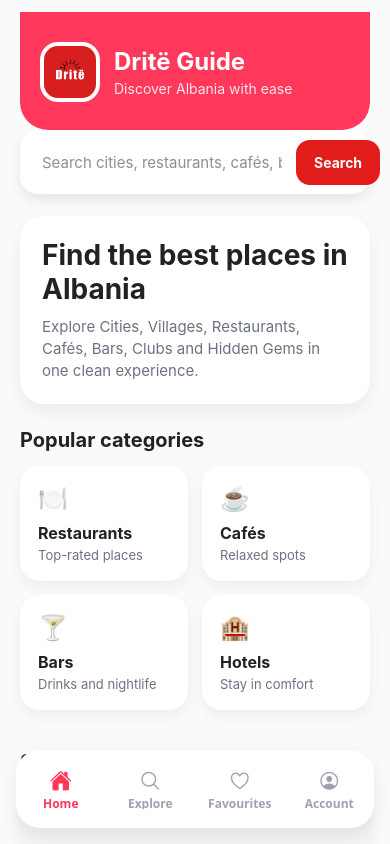
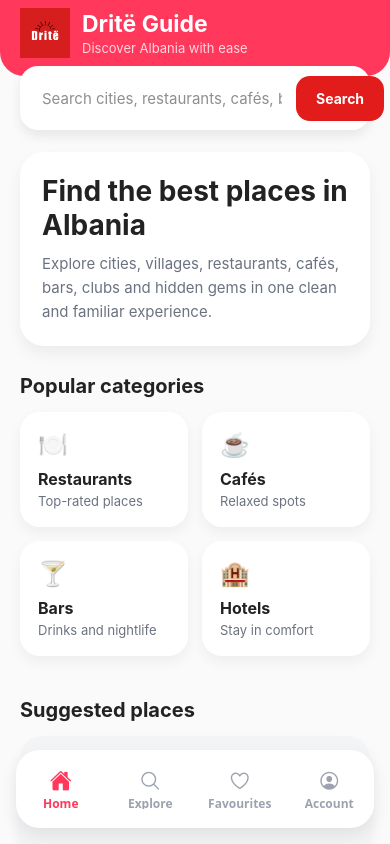
Before and after one commit to ard-ev/Drite-Guide, a React Native app in the folder drite-guide/: screen /Home in a window 390 px wide. Built offline with nearby package versions, Linux system fonts and the light colour scheme.

Commit message:
home changes

```diff
--- a/drite-guide/src/screens/HomeScreen.js
+++ b/drite-guide/src/screens/HomeScreen.js
@@ -1,41 +1,50 @@
 import React from 'react';
 import {
+  SafeAreaView,
   View,
   Text,
   Image,
   StyleSheet,
   TextInput,
   TouchableOpacity,
-  SafeAreaView,
   ScrollView,
 } from 'react-native';
+import { StatusBar } from 'expo-status-bar';
+import { useNavigation } from '@react-navigation/native';
 import colors from '../theme/colors';
 
 export default function HomeScreen() {
+  const navigation = useNavigation();
+
+  const handleCategoryPress = (categoryId) => {
+    navigation.navigate('Explore', {
+      cityId: 'tirana',
+      categoryId,
+    });
+  };
+
   return (
     <SafeAreaView style={styles.safeArea}>
+      <StatusBar style="light" />
+
       <View style={styles.container}>
         <ScrollView
           showsVerticalScrollIndicator={false}
           contentContainerStyle={styles.scrollContent}
         >
           <View style={styles.header}>
-            <View style={styles.headerContent}>
             <View style={styles.brandRow}>
-                <View style={styles.logoWrapper}>
               <Image
                 source={require('../../assets/logo.jpeg')}
                 style={styles.logo}
-                    resizeMode="cover"
+                resizeMode="contain"
               />
-                </View>
 
               <View style={styles.brandTextWrap}>
                 <Text style={styles.brandTitle}>Dritë Guide</Text>
                 <Text style={styles.brandSubtitle}>
                   Discover Albania with ease
                 </Text>
-                </View>
               </View>
             </View>
           </View>
@@ -54,8 +63,8 @@ export default function HomeScreen() {
           <View style={styles.heroCard}>
             <Text style={styles.heroTitle}>Find the best places in Albania</Text>
             <Text style={styles.heroText}>
-              Explore Cities, Villages, Restaurants, Cafés, Bars, Clubs and Hidden
-              Gems in one clean experience.
+              Explore cities, villages, restaurants, cafés, bars, clubs and
+              hidden gems in one clean and familiar experience.
             </Text>
           </View>
 
@@ -63,25 +72,41 @@ export default function HomeScreen() {
             <Text style={styles.sectionTitle}>Popular categories</Text>
 
             <View style={styles.categoryGrid}>
-              <TouchableOpacity style={styles.categoryCard}>
+              <TouchableOpacity
+                style={styles.categoryCard}
+                onPress={() => handleCategoryPress('restaurants')}
+                activeOpacity={0.85}
+              >
                 <Text style={styles.categoryEmoji}>🍽️</Text>
                 <Text style={styles.categoryTitle}>Restaurants</Text>
                 <Text style={styles.categorySubtitle}>Top-rated places</Text>
               </TouchableOpacity>
 
-              <TouchableOpacity style={styles.categoryCard}>
+              <TouchableOpacity
+                style={styles.categoryCard}
+                onPress={() => handleCategoryPress('cafes')}
+                activeOpacity={0.85}
+              >
                 <Text style={styles.categoryEmoji}>☕</Text>
                 <Text style={styles.categoryTitle}>Cafés</Text>
                 <Text style={styles.categorySubtitle}>Relaxed spots</Text>
               </TouchableOpacity>
 
-              <TouchableOpacity style={styles.categoryCard}>
+              <TouchableOpacity
+                style={styles.categoryCard}
+                onPress={() => handleCategoryPress('bars')}
+                activeOpacity={0.85}
+              >
                 <Text style={styles.categoryEmoji}>🍸</Text>
                 <Text style={styles.categoryTitle}>Bars</Text>
                 <Text style={styles.categorySubtitle}>Drinks and nightlife</Text>
               </TouchableOpacity>
 
-              <TouchableOpacity style={styles.categoryCard}>
+              <TouchableOpacity
+                style={styles.categoryCard}
+                onPress={() => handleCategoryPress('hotels')}
+                activeOpacity={0.85}
+              >
                 <Text style={styles.categoryEmoji}>🏨</Text>
                 <Text style={styles.categoryTitle}>Hotels</Text>
                 <Text style={styles.categorySubtitle}>Stay in comfort</Text>
@@ -92,7 +117,7 @@ export default function HomeScreen() {
           <View style={styles.section}>
             <Text style={styles.sectionTitle}>Suggested places</Text>
 
-            <TouchableOpacity style={styles.placeCard}>
+            <TouchableOpacity style={styles.placeCard} activeOpacity={0.9}>
               <View style={styles.placeImagePlaceholder} />
               <View style={styles.placeContent}>
                 <View style={styles.placeTopRow}>
@@ -102,29 +127,29 @@ export default function HomeScreen() {
                 <Text style={styles.placeTitle}>Mullixhiu</Text>
                 <Text style={styles.placeLocation}>Tirana, Albania</Text>
                 <Text style={styles.placeDescription}>
-                  A refined local dining experience with authentic Albanian character.
+                  A refined Albanian restaurant with local ingredients and a
+                  modern culinary identity.
                 </Text>
               </View>
             </TouchableOpacity>
 
-            <TouchableOpacity style={styles.placeCard}>
+            <TouchableOpacity style={styles.placeCard} activeOpacity={0.9}>
               <View style={styles.placeImagePlaceholder} />
               <View style={styles.placeContent}>
                 <View style={styles.placeTopRow}>
-                  <Text style={styles.placeCategory}>Café</Text>
+                  <Text style={styles.placeCategory}>Bar</Text>
                   <Text style={styles.placeRating}>★ 4.8</Text>
                 </View>
-                <Text style={styles.placeTitle}>Komiteti Café Museum</Text>
+                <Text style={styles.placeTitle}>Radio Bar</Text>
                 <Text style={styles.placeLocation}>Tirana, Albania</Text>
                 <Text style={styles.placeDescription}>
-                  A well-known place for coffee, atmosphere and a memorable local vibe.
+                  A stylish cocktail bar with character, music and a strong
+                  local nightlife atmosphere.
                 </Text>
               </View>
             </TouchableOpacity>
           </View>
         </ScrollView>
-
-
       </View>
     </SafeAreaView>
   );
@@ -133,73 +158,55 @@ export default function HomeScreen() {
 const styles = StyleSheet.create({
   safeArea: {
     flex: 1,
-    backgroundColor: '#FAFAFA',
+    backgroundColor: '#FF385C',
   },
   container: {
     flex: 1,
     backgroundColor: '#FAFAFA',
   },
   scrollContent: {
-    paddingHorizontal: 20,
-    paddingTop: 12,
-    paddingBottom: 110,
-  },
-  header: {
-    backgroundColor: '#FF385C', // Logo-Farbe (Airbnb-style rot)
-    paddingTop: 20,
-    paddingBottom: 28,
-    paddingHorizontal: 20,
-    borderBottomLeftRadius: 28,
-    borderBottomRightRadius: 28,
+    paddingBottom: 120,
   },
 
-  headerContent: {
-    marginTop: 10,
+  header: {
+    backgroundColor: '#FF385C',
+    paddingTop: 8,
+    paddingBottom: 18,
+    paddingHorizontal: 20,
+    borderBottomLeftRadius: 24,
+    borderBottomRightRadius: 24,
   },
-
   brandRow: {
     flexDirection: 'row',
     alignItems: 'center',
   },
-
-  logoWrapper: {
-    width: 60,
-    height: 60,
-    borderRadius: 18,
-    backgroundColor: '#FFFFFF',
-    justifyContent: 'center',
-    alignItems: 'center',
-    marginRight: 14,
+  logo: {
+    width: 50,
+    height: 50,
+    marginRight: 12,
   },
-
-  logo: {
-    width: 52,
-    height: 52,
-    borderRadius: 14,
-  },
-
   brandTextWrap: {
     flex: 1,
   },
-
   brandTitle: {
-    fontSize: 24,
+    fontSize: 23,
     fontWeight: '700',
     color: '#FFFFFF',
   },
+  brandSubtitle: {
+    marginTop: 2,
+    fontSize: 13,
+    color: '#FFD6DE',
+  },
 
-  brandSubtitle: {
-    marginTop: 4,
-    fontSize: 14,
-    color: '#FFE4EA',
-  },
   searchWrapper: {
     flexDirection: 'row',
     alignItems: 'center',
     backgroundColor: '#FFFFFF',
     borderRadius: 18,
     padding: 8,
-    marginBottom: 22,
+    marginTop: -10,
+    marginHorizontal: 20,
     shadowColor: '#000',
     shadowOffset: { width: 0, height: 6 },
     shadowOpacity: 0.08,
@@ -215,7 +222,7 @@ const styles = StyleSheet.create({
   },
   searchButton: {
     backgroundColor: colors?.primary || '#FF385C',
-    paddingHorizontal: 18,
+    paddingHorizontal: 20,
     paddingVertical: 14,
     borderRadius: 14,
   },
@@ -224,11 +231,13 @@ const styles = StyleSheet.create({
     fontSize: 14,
     fontWeight: '700',
   },
+
   heroCard: {
     backgroundColor: '#FFFFFF',
     borderRadius: 24,
     padding: 22,
-    marginBottom: 24,
+    marginTop: 22,
+    marginHorizontal: 20,
     shadowColor: '#000',
     shadowOffset: { width: 0, height: 8 },
     shadowOpacity: 0.06,
@@ -244,11 +253,13 @@ const styles = StyleSheet.create({
   },
   heroText: {
     fontSize: 15,
-    lineHeight: 22,
+    lineHeight: 24,
     color: '#6B7280',
   },
+
   section: {
-    marginBottom: 26,
+    marginTop: 28,
+    paddingHorizontal: 20,
   },
   sectionTitle: {
     fontSize: 20,
@@ -256,6 +267,7 @@ const styles = StyleSheet.create({
     color: '#222222',
     marginBottom: 14,
   },
+
   categoryGrid: {
     flexDirection: 'row',
     flexWrap: 'wrap',
@@ -287,6 +299,7 @@ const styles = StyleSheet.create({
     fontSize: 13,
     color: '#6B7280',
   },
+
   placeCard: {
     backgroundColor: '#FFFFFF',
     borderRadius: 22,
@@ -336,5 +349,4 @@ const styles = StyleSheet.create({
     lineHeight: 20,
     color: '#4B5563',
   },
-
 });
```
Lines whose indentation alone changed are shown as unchanged.
